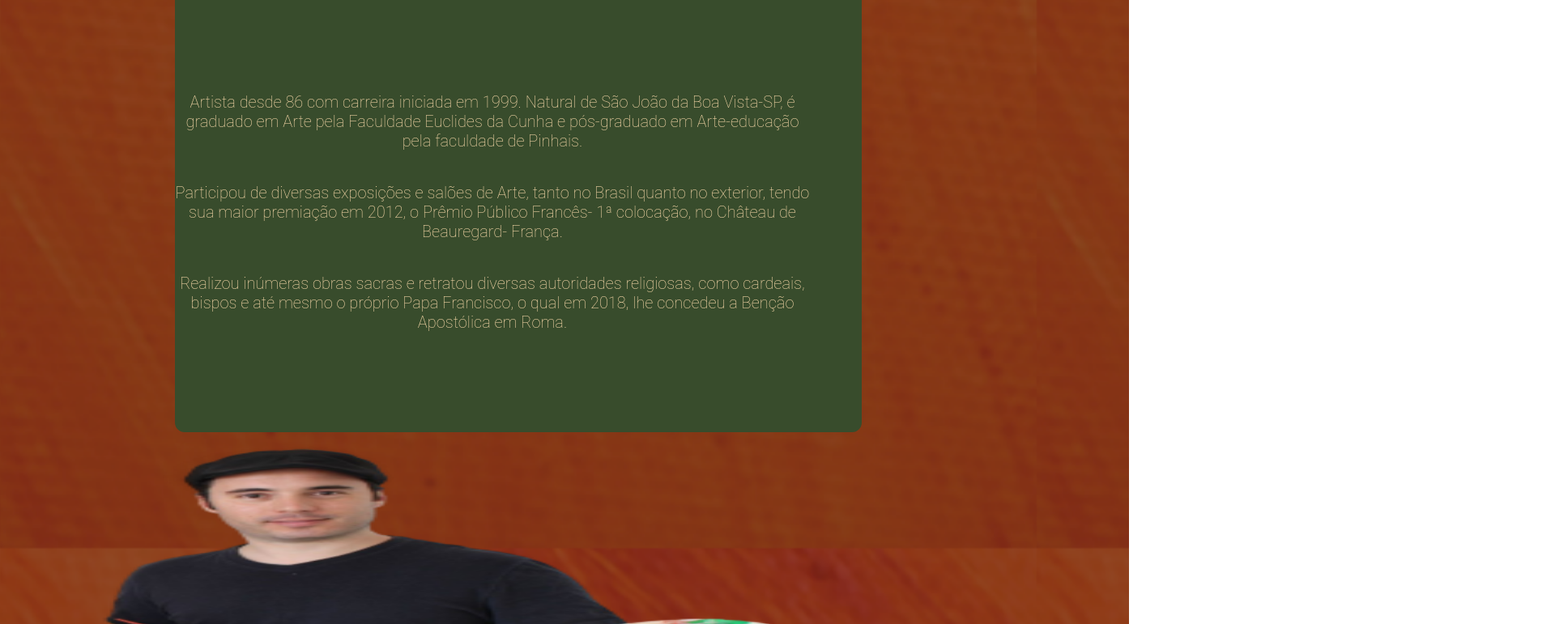
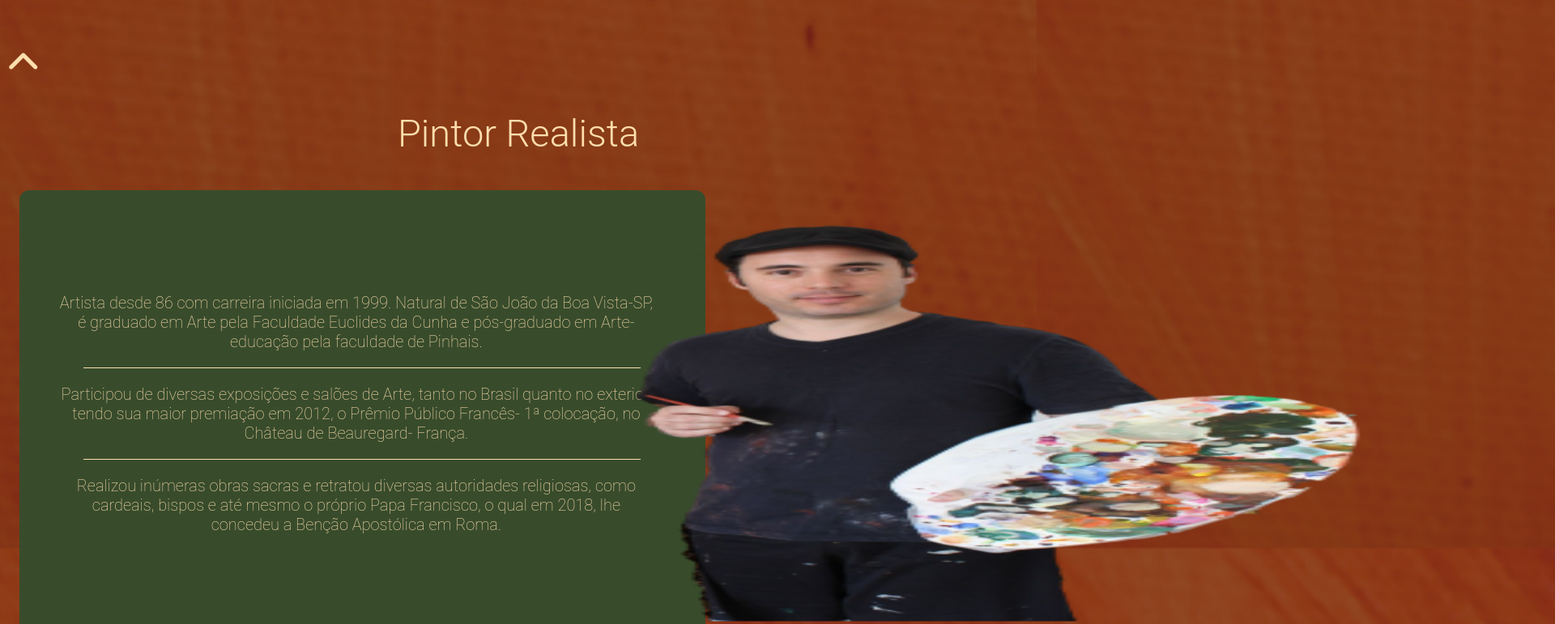
Before and after one commit to BCorbano/BCorbano.github.io, a website: page index.html in a window 1280 px wide. Shown: the part 1588-2359 px from the top of the page at 81% size, 1920 px wide, since content can reach past the window. Drawn offline with Linux system fonts and the light colour scheme.

Commit message:
Bio css fix

```diff
--- a/index.html
+++ b/index.html
@@ -159,13 +159,13 @@
                         Natural de São João da Boa Vista-SP, é graduado em Arte pela Faculdade Euclides da Cunha
                         e pós-graduado em Arte-educação pela faculdade de Pinhais.
                         </p>
-                </div>
+                </div> <div class="line"></div>
                 <div class="bioItem">
                     <p>Participou de diversas exposições e salões de Arte, tanto no Brasil quanto no exterior,
                         tendo sua maior premiação em 2012, o Prêmio Público Francês- 1ª colocação,
                         no Château de Beauregard- França.
                     </p>
-                </div>
+                </div> <div class="line"></div>
                 <div class="bioItem">
                     <p>Realizou inúmeras obras sacras e retratou diversas autoridades religiosas, como cardeais,
                         bispos e até mesmo o próprio Papa Francisco, o qual em 2018, lhe concedeu a
--- a/style.css
+++ b/style.css
@@ -466,16 +466,26 @@
 
 }
 
+.line {
+    height: 1px;
+    background: #FFDEAE;
+
+    margin-right: 6.27694757347336vw;
+    margin-left: 6.21564156856102vw;
+}
+
 .cardBio{
     display: flex;
 
     width: 66.24248327263488vw;
 }
 
+#bioWrap {
+    display: flex;
+    align-items: center;
+}
 
 #bioLeft {
-
-
 
 }
 
@@ -486,6 +496,8 @@
 
 
 }
+
+
 
 #imgPerfil {
     width: 92.02453987730061vw;
@@ -502,9 +514,9 @@
     text-align: center;
     gap: 0.5rem;
 
-    max-height: inherit;
+    max-height: 30vh;
 
-
+    margin-left: 3.81129838231558vw;
 }
 
 span {
```
